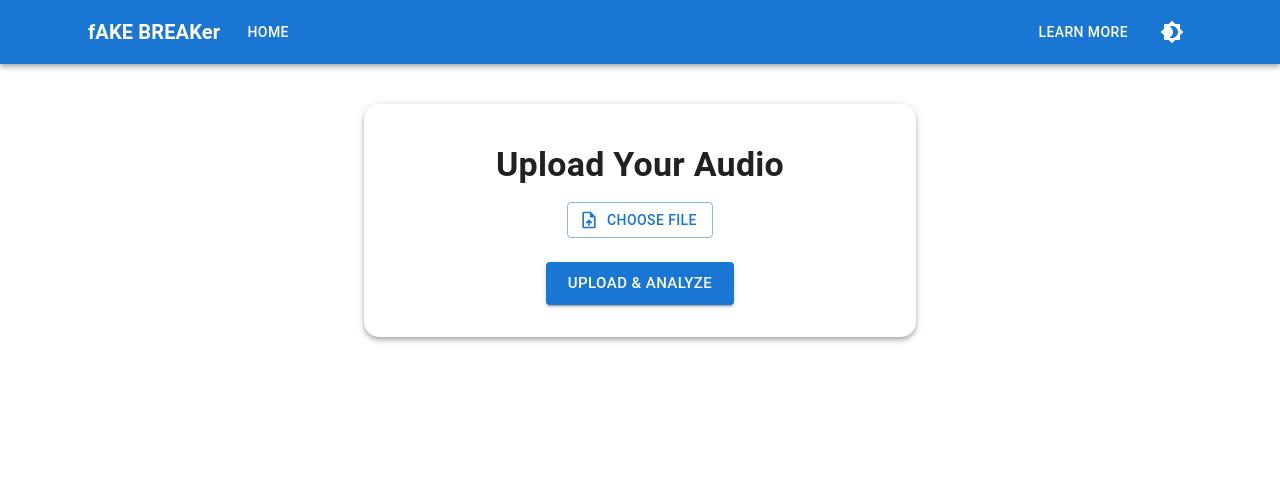
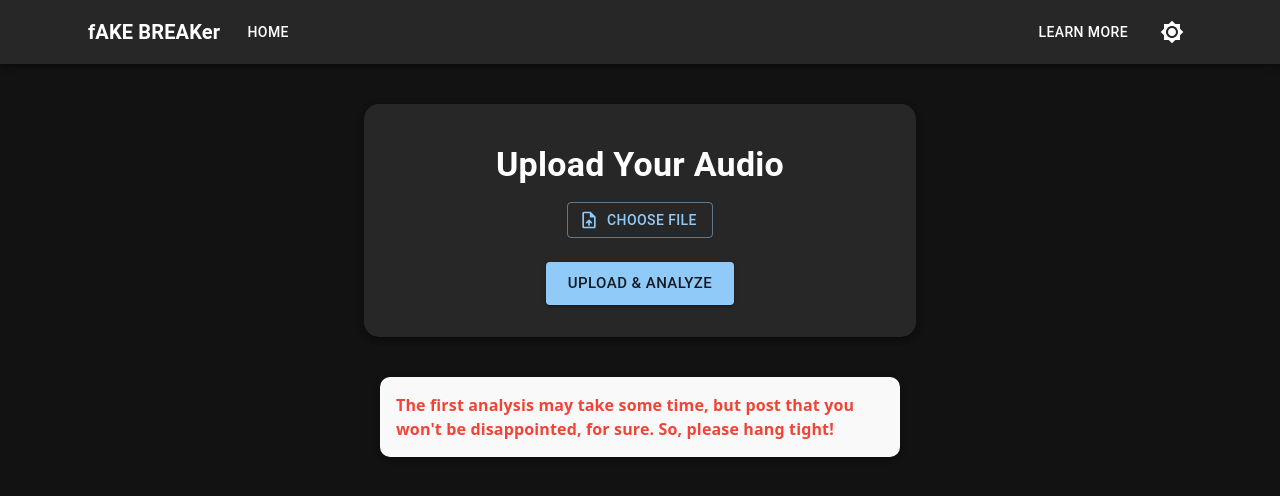
Before and after one commit to jainam03/FakeBreaker-frontend, a React (Vite) app: page /upload in a window 1280 px wide. Shown: the top 496 px of the page. Built offline with nearby package versions, Linux system fonts and the light colour scheme; no server answers.

Commit message:
some changes

```diff
--- a/src/App.jsx
+++ b/src/App.jsx
@@ -8,7 +8,7 @@ import ResultsPage from "./components/ResultsPage";
 import LandingPage from "./components/LandingPage";
 
 function App() {
-  const [darkMode, setDarkMode] = useState(null);
+  const [darkMode, setDarkMode] = useState(true);
 
   const theme = useMemo(
     () =>
--- a/src/components/UploadForm.jsx
+++ b/src/components/UploadForm.jsx
@@ -11,7 +11,7 @@ import {
   LinearProgress,
   Card,
   CardContent,
-    CardActions
+  CardActions,
 } from "@mui/material";
 import { UploadFile } from "@mui/icons-material";
 import { motion } from "framer-motion";
@@ -22,7 +22,7 @@ const UploadForm = () => {
   const [loading, setLoading] = useState(false);
   const [statusMsg, setStatusMsg] = useState("");
   const navigate = useNavigate();
-    const [uploadProgress, setUploadProgress] = useState(0);
+  // const [uploadProgress, setUploadProgress] = useState(0);
 
   const handleFileChange = (e) => {
     setFile(e.target.files[0]);
@@ -65,9 +65,12 @@ const UploadForm = () => {
       <motion.div
         initial={{ opacity: 0, y: 50 }}
         animate={{ opacity: 1, y: 0 }}
-                transition={{ duration: 0.8, ease: "easeOut" }}
+        transition={{ duration: 0.4, ease: "easeOut" }}
       >
-                <Card elevation={4} sx={{ p: 3, borderRadius: "15px", textAlign: "center" }}>
+        <Card
+          elevation={4}
+          sx={{ p: 3, borderRadius: "15px", textAlign: "center" }}
+        >
           <CardContent>
             <Typography
               variant="h4"
@@ -82,9 +85,18 @@ const UploadForm = () => {
             </Typography>
             <Box mt={2}>
               <motion.div whileHover={{ scale: 1.05 }}>
-                                <Button variant="outlined" component="label" startIcon={<UploadFile />}>
+                <Button
+                  variant="outlined"
+                  component="label"
+                  startIcon={<UploadFile />}
+                >
                   Choose File
-                                    <input type="file" hidden onChange={handleFileChange} accept=".mp3, .wav" />
+                  <input
+                    type="file"
+                    hidden
+                    onChange={handleFileChange}
+                    accept=".mp3, .wav"
+                  />
                 </Button>
               </motion.div>
               {file && (
@@ -110,9 +122,8 @@ const UploadForm = () => {
           {loading && (
             <Box mt={2}>
               <Typography variant="body2">{statusMsg}</Typography>
-                            <Box mt={2} >
+              <Box mt={2}>
                 <LinearProgress />
-
               </Box>
             </Box>
           )}
@@ -123,6 +134,21 @@ const UploadForm = () => {
           )}
         </Card>
       </motion.div>
+      <Box
+        sx={{
+          display: "flex",
+          justifyContent: "center",
+          alignItems: "center",
+          margin: "1rem",
+        }}
+      >
+        <Paper
+          elevation={3}
+          sx={{ p: 2, mt: 3, backgroundColor: "#f9f9f9", borderRadius: "10px" }}
+        >
+          <Typography variant="body" color="error" fontWeight={"bold"}>The first analysis may take some time, but post that you won't be disappointed, for sure. So, please hang tight!</Typography>
+        </Paper>
+      </Box>
     </Container>
   );
 };
```
Lines whose indentation alone changed are shown as unchanged.
